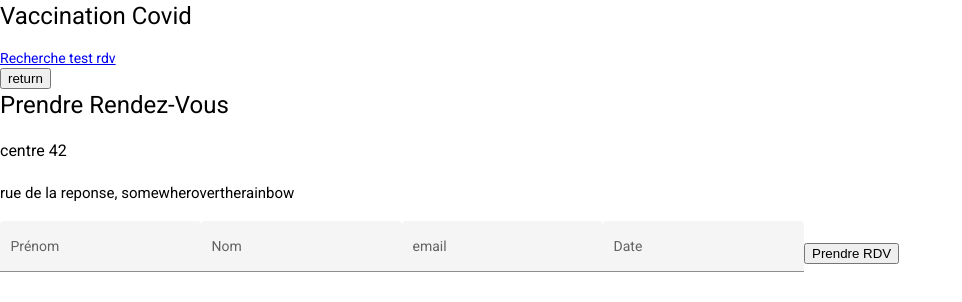
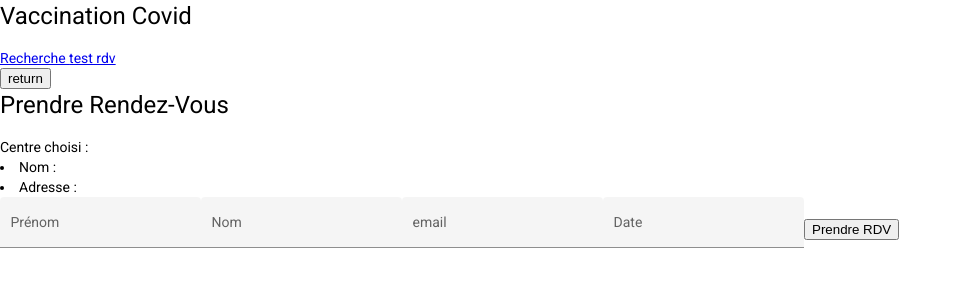
Before and after one commit to MCoiraton/dev-fullstack, an Angular app in the folder TD/covidFront/: page /appointment/42 in a window 1280 px wide. Shown: the top 302 px of the page, without its empty margins (0-962 px from the left). Built offline with nearby package versions, Linux system fonts and the light colour scheme.

Commit message:
Ajout affichage des centres depuis leur lien

```diff
--- a/TD/covidFront/src/app/appointment/appointment.component.html
+++ b/TD/covidFront/src/app/appointment/appointment.component.html
@@ -5,8 +5,11 @@
     </div>
     <div>
         <div>
-            <h3>{{center.name}}</h3>
-            <h4>{{center.adresse}}, {{center.ville}}</h4>
+            Centre choisi :
+
+            <li>Nom : {{centreData[1]}} </li>
+            <li>Adresse : {{centreData[2]}} </li>
+
         </div>
         <div>
             <form class="example-form">
--- a/TD/covidFront/src/app/appointment/appointment.component.ts
+++ b/TD/covidFront/src/app/appointment/appointment.component.ts
@@ -1,5 +1,7 @@
-import { Component, OnInit } from '@angular/core';
+import { Component, OnInit, Input } from '@angular/core';
+import { ActivatedRoute, Router } from '@angular/router';
 import { Center } from '../interface/Center';
+import { Location } from '@angular/common';
 
 
 @Component({
@@ -9,16 +11,15 @@ import { Center } from '../interface/Center';
 })
 export class AppointmentComponent implements OnInit {
 
-  constructor() { }
+  centreData: any;
 
-  center: Center = {
-    Center_id : 42,
-    name: "centre 42",
-    adresse : "rue de la reponse",
-    ville : "somewherovertherainbow"
+  constructor(private router: Router, private activatedRoute:ActivatedRoute) {
+    console.log(this.router.getCurrentNavigation()?.extras.state)
   }
 
-  ngOnInit(): void {
+  ngOnInit() {
+    this.centreData = Object.values(history.state) //Object.values() permet de récupérer notre object state et de le convertir en array
+    console.log(this.centreData)
   }
 
 }
--- a/TD/covidFront/src/app/interface/Center.ts
+++ b/TD/covidFront/src/app/interface/Center.ts
@@ -1,6 +1,6 @@
 export interface Center{
-    Center_id: number;
-    name: string;
+    centreId: number;
+    nom: string; //Attention à bien mettre nom et pas name, ça ne fonctionne pas sinon
     adresse : string;
     ville : string;
 }
--- a/TD/covidFront/src/app/searchbar/searchbar.component.html
+++ b/TD/covidFront/src/app/searchbar/searchbar.component.html
@@ -17,20 +17,25 @@
   </thead>
   <tbody>
     <tr *ngFor="let centre of centres;">
-      <td>{{ centre.name }}</td>
+      <td>{{ centre.nom }}</td>
       <td>{{ centre.adresse }}</td>
       <td>{{ centre.ville }}</td>
     </tr>
   </tbody>
 </table>-->
 
-<div id = 'searchCenter'>
-  <label for = 'search-box'> Recherche de centres</label>
+<div id='searchCenter'>
+  <label for='search-box'> Recherche de centres</label>
   <input #searchBox id="search-box" (input)="search(searchBox.value)" />
 
-  <ul class = "search-results">
-    <li *ngFor="let centre of centres$ | async">
-
+  <ul class="search-results">
+    <li *ngFor="let centre of centres$ | async"> <!-- Comme on a un NgInit on peut faire un ngFor* pour le faire pour chaque élément présent dans centres$-->
+      <a [routerLink]="['/appointment/', centre.centreId]" [state]= "{id: centre.centreId, nom: centre.nom, adresse: centre.adresse}">
+      {{centre.nom}}
+    </a>
+        <ul class="adresse">
+          {{centre.adresse}}
+        </ul>
     </li>
   </ul>
 </div>
--- a/TD/covidFront/src/app/searchbar/searchbar.component.ts
+++ b/TD/covidFront/src/app/searchbar/searchbar.component.ts
@@ -1,6 +1,6 @@
 import { HttpClient } from '@angular/common/http';
 import { Component, OnInit } from '@angular/core';
-import { Subject } from 'rxjs';
+import { debounceTime, distinctUntilChanged, Observable, Subject, switchMap } from 'rxjs';
 import { Center } from '../interface/Center';
 import { SearchbarService } from './searchbar.service';
 
@@ -13,6 +13,7 @@ import { SearchbarService } from './searchbar.service';
 export class SearchbarComponent implements OnInit {
 
   centres:Center [] = [];
+  centres$!: Observable<Center[]>;
   private searchTerms = new Subject<string>();
 
   constructor(private searchbarService : SearchbarService){
@@ -20,7 +21,11 @@ export class SearchbarComponent implements OnInit {
   }
 
   ngOnInit(): void {
-    this.getCentres()
+    this.centres$ = this.searchTerms.pipe(
+      debounceTime(300),
+      distinctUntilChanged(),
+      switchMap((term: string) => this.searchbarService.searchCentres(term)),
+    );
   }
 
   getCentres(): void {
--- a/TD/covidFront/src/app/searchbar/searchbar.service.ts
+++ b/TD/covidFront/src/app/searchbar/searchbar.service.ts
@@ -9,22 +9,26 @@ import { Center } from "../interface/Center";
 })
 export class SearchbarService{
 
-    private url = 'http://localhost:8080/api/centres';
+    private url = 'http://localhost:8080/api/centres'; //url pour le getCentres
+    private urlSearch = 'http://localhost:8080/api' //url pour le search qui permet d'ajouter le paramètre de la ville
 
     constructor(
         private http: HttpClient){
         }
 
+    //On utilise un observable de notre interface pour pouvoir avoir un object qui prend en paramètres les variables de l'interface
     getCentres(): Observable<Center[]> {
         return this.http.get<Center[]>(this.url)
     }
 
+    //Pareil pour le search le premier if permet d'avoir un object nul vu qu'on refresh à chaque mise à jour du bloc recherche
     searchCentres(term: string): Observable<Center[]> {
         if (!term.trim()) {
             return of([]);
         }
+        console.log(`${this.urlSearch}/ville/${term}`)
+        return this.http.get<Center[]>(`${this.urlSearch}/ville/${term}`)
 
-        return this.http.get<Center[]>('${this.url}/?ville=${term}')
     }
 
 
```
